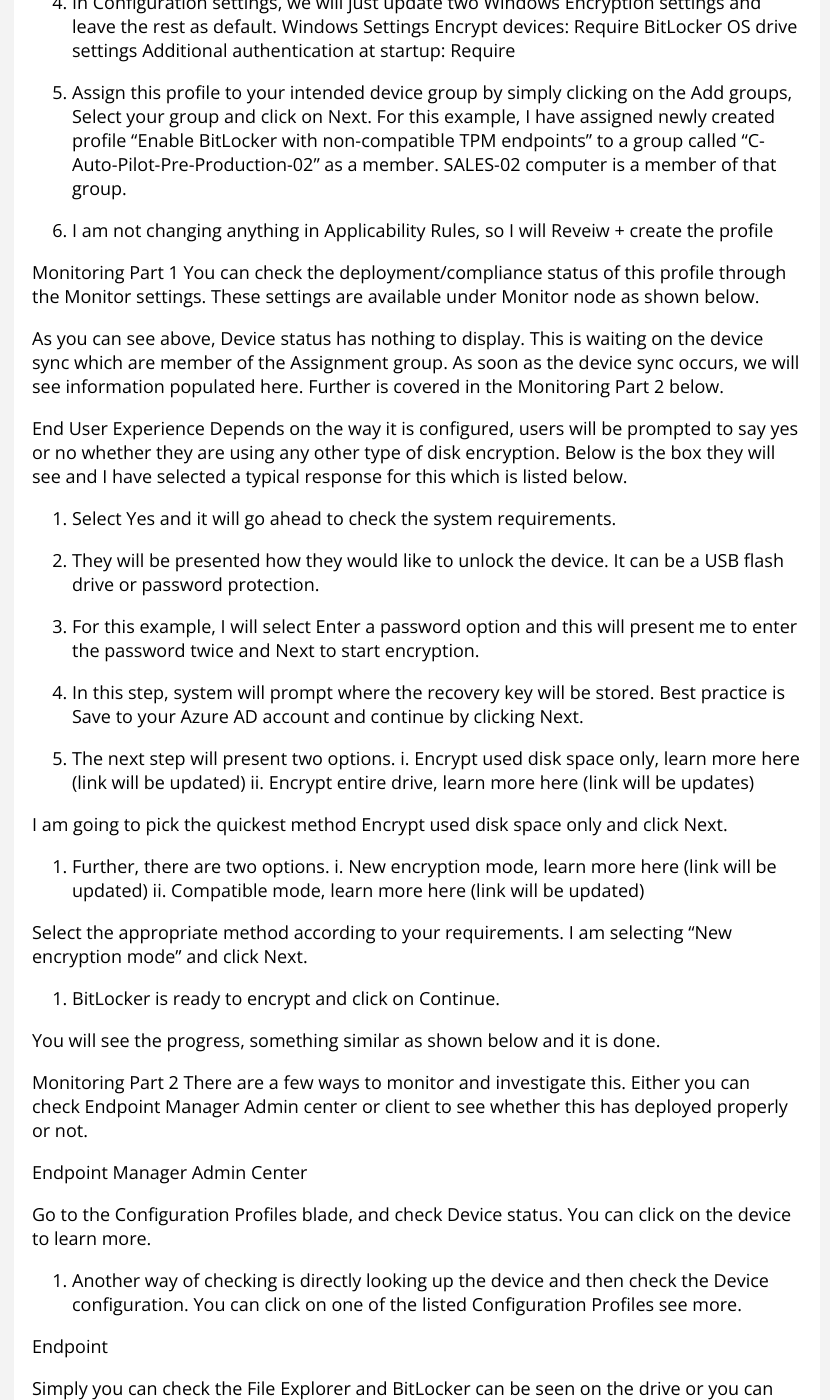
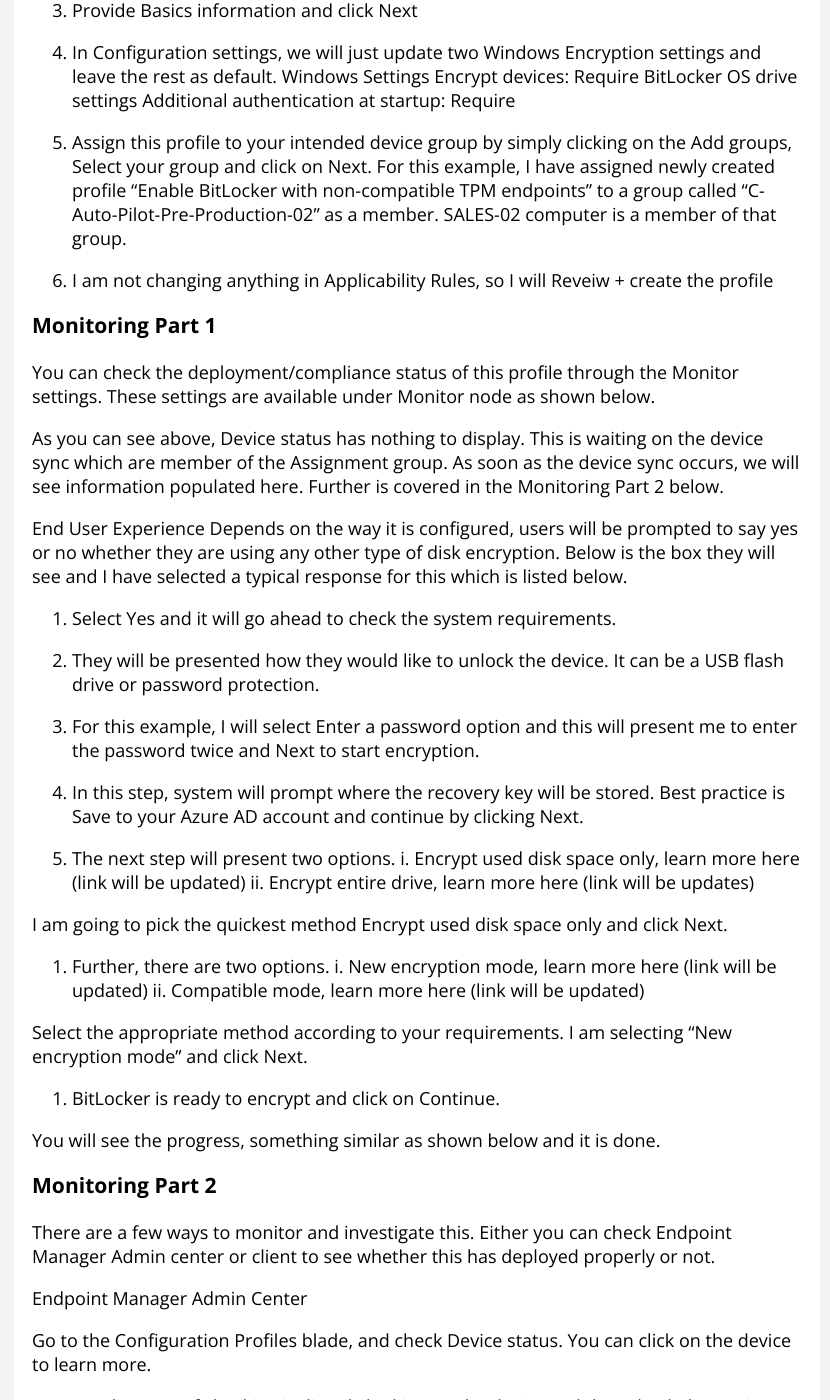
Before and after one commit to jays1ngh/jays1ngh.github.io, a Jekyll site: the page built from _posts/2021-06-05-Enable-BitLocker-with-non-compatible-TPM.md, in a window 1280 px wide and 1400 px high, scrolled down 1389 px. Shown: the whole window, without its empty margins (50-880 px from the left). Built offline with Jekyll 4.4.1, drawn with Linux system fonts in a browser that asks for light colours; some of the changed text lies outside the part shown.

Commit message:
Added h3 headers

```diff
--- a/_posts/2021-06-05-Enable-BitLocker-with-non-compatible-TPM.md
+++ b/_posts/2021-06-05-Enable-BitLocker-with-non-compatible-TPM.md
@@ -27,7 +27,7 @@
 This cannot be automated if you would like to rely on configuration profiles
 Additional authentication at startup is required
 
-Solution
+### Solution
 Log in the Microsoft Endpoint Manager admin center.
 1. Go to Home > Devices > Windows > Configuration Profiles > Create Profile
 
@@ -55,7 +55,7 @@
 
 
 
-Monitoring Part 1
+### Monitoring Part 1
 You can check the deployment/compliance status of this profile through the Monitor settings. These settings are available under Monitor node as shown below.
 
 
@@ -99,7 +99,7 @@
 
 
 
-Monitoring Part 2
+### Monitoring Part 2
 There are a few ways to monitor and investigate this. Either you can check Endpoint Manager Admin center or client to see whether this has deployed properly or not.
 
 Endpoint Manager Admin Center
@@ -127,5 +127,5 @@
 5. Event Viewer will have registered events in Applications and Services log > Microsoft > Windows > BitLocker API
 
 
-Feedback
+### Feedback
 Your feedback is important and leave your thoughts in the comments below.
```
